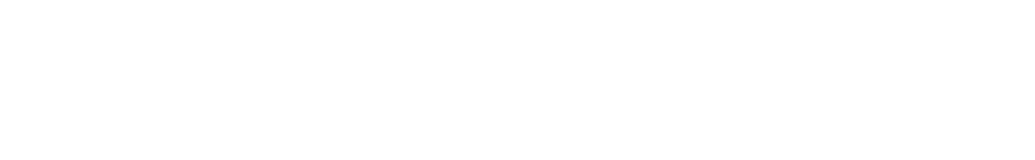
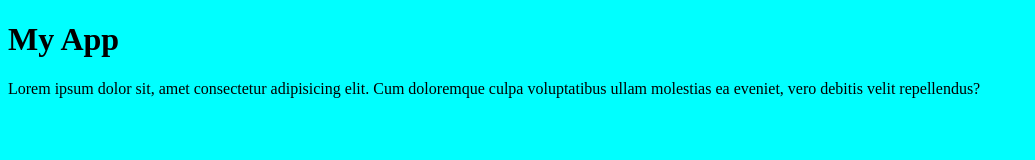
Before and after one commit to alexandramlbo/git_tutorial, a plain HTML site: page index.html in a window 1280 px wide. Shown: the whole page, without its empty margins (0-1035 px from the left). Drawn offline with Linux system fonts and the light colour scheme.

Commit message:
added style.css

```diff
--- a/index.html
+++ b/index.html
@@ -3,7 +3,15 @@
   <head>
     <meta charset="UTF-8" />
     <meta name="viewport" content="width=device-width, initial-scale=1.0" />
+    <link rel="stylesheet" href="style.css" />
     <title>Simple App</title>
   </head>
-  <body></body>
+  <body>
+    <h1>My App</h1>
+    <p>
+      Lorem ipsum dolor sit, amet consectetur adipisicing elit. Cum doloremque
+      culpa voluptatibus ullam molestias ea eveniet, vero debitis velit
+      repellendus?
+    </p>
+  </body>
 </html>
--- /dev/null
+++ b/style.css
@@ -0,0 +1,3 @@
+body {
+   background-color: aqua;
+}
```
